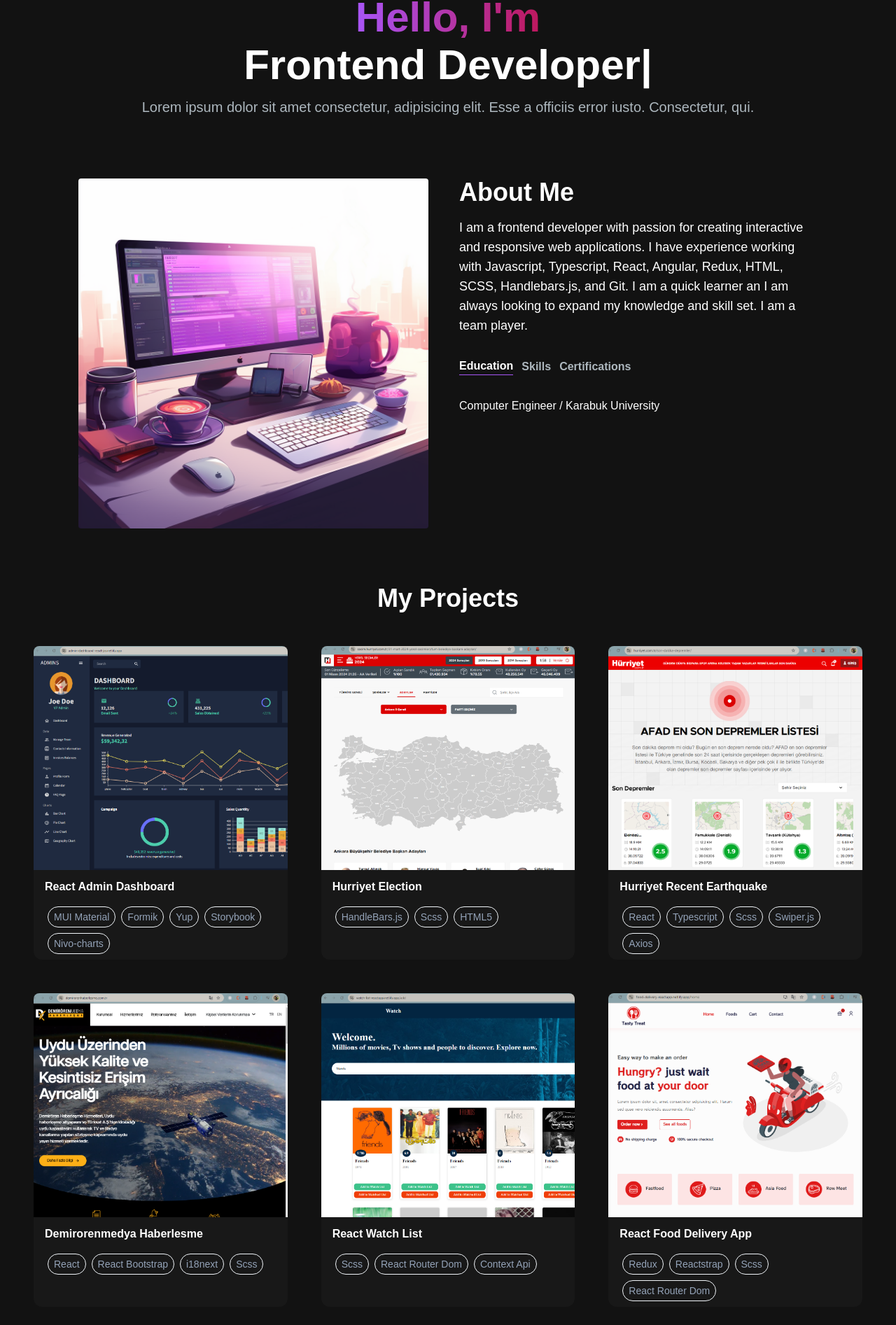
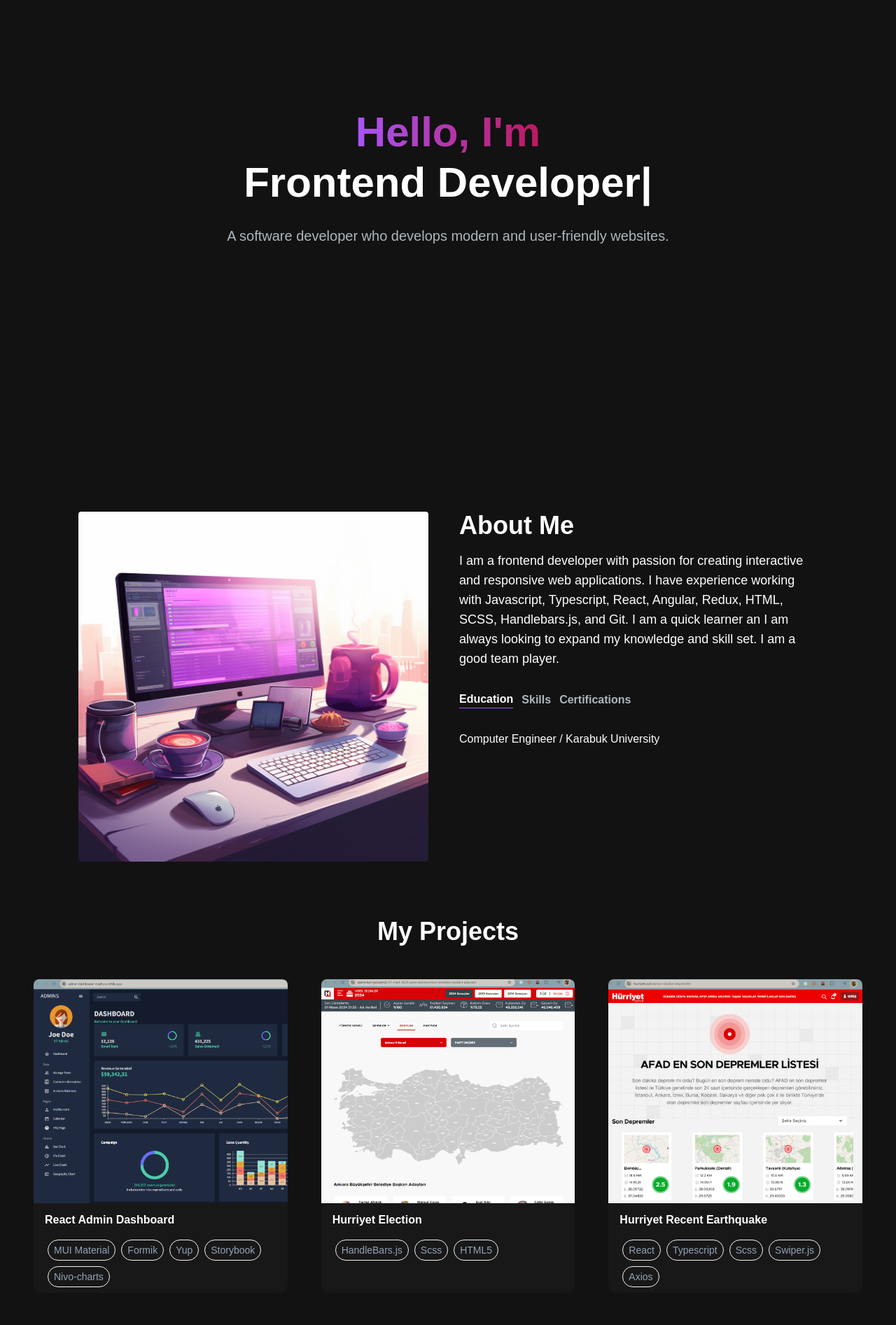
Before and after one commit to merveyyildiz/portfolio-website, a Next.js app: page / in a window 1280 px wide. Shown: the part 149-2042 px from the top of the page at 70% size. Built offline with nearby package versions, Linux system fonts and the light colour scheme.

Commit message:
animation added

```diff
--- a/app/components/AboutSection.jsx
+++ b/app/components/AboutSection.jsx
@@ -15,7 +15,7 @@ const AboutSection = () => {
   };
 
   return (
-    <section className="text-white">
+    <section className="text-white" id="about">
       <div className="md:grid md:grid-cols-2 gap-8 py-8 px-4 sm:py-16 xl:px-16">
         <Image
           src="/images/about-image.png"
@@ -31,7 +31,7 @@ const AboutSection = () => {
             responsive web applications. I have experience working with
             Javascript, Typescript, React, Angular, Redux, HTML, SCSS,
             Handlebars.js, and Git. I am a quick learner an I am always looking
-            to expand my knowledge and skill set. I am a team player.
+            to expand my knowledge and skill set. I am a good team player.
           </p>
 
           <div className="flex flex-row justify-start mt-8">
--- a/app/components/EmailSection.jsx
+++ b/app/components/EmailSection.jsx
@@ -29,7 +29,7 @@ const EmailSection = () => {
       });
   };
   return (
-    <section className="grid md:grid-cols-2 my-12 md:my-12 py-24 gap-4">
+    <section className="grid md:grid-cols-2 my-12 md:my-12 py-24 gap-4" id="contact">
       <div>
         <h5 className="text-xl font-bold text-white my-2">Let`s Connect</h5>
         <p className="text-[#ADB7BE] mb-4 max-w-md">
--- a/app/components/HeroSection.jsx
+++ b/app/components/HeroSection.jsx
@@ -2,13 +2,19 @@
 "use client";
 import React from "react";
 import { TypeAnimation } from "react-type-animation";
+import { motion } from "framer-motion";
 
 const HeroSection = () => {
   return (
     <section>
-      <div className="flex justify-center flex-col text-center">
-        <h1 className="text-white mb-4 text-4xl sm:text-5xl lg:text-6xl font-extrabold">
-          <span className="text-transparent bg-clip-text bg-gradient-to-r from-purple-500 to-pink-700 inline-block mb-2">
+      <div className="flex justify-center flex-col text-center h-dvh">
+        <motion.h1
+          initial={{ opacity: 0, scale: 0.5 }}
+          animate={{ opacity: 1, scale: 1 }}
+          transition={{ duration: 0.5 }}
+          className="text-white mb-8 text-4xl sm:text-5xl lg:text-6xl font-extrabold"
+        >
+          <span className="text-transparent bg-clip-text bg-gradient-to-r from-purple-500 to-pink-700 inline-block mb-3">
             Hello, I'm
           </span>
           <TypeAnimation
@@ -25,10 +31,9 @@ const HeroSection = () => {
             repeat={Infinity}
             className="block"
           />
-        </h1>
+        </motion.h1>
         <p className="text-[#ADB7BE] text-lg lg:text-xl mb-6">
-          Lorem ipsum dolor sit amet consectetur, adipisicing elit. Esse a
-          officiis error iusto. Consectetur, qui.
+          A software developer who develops modern and user-friendly websites.
         </p>
       </div>
     </section>
--- a/app/components/Navbar.jsx
+++ b/app/components/Navbar.jsx
@@ -16,7 +16,7 @@ const navLinks = [
   },
   {
     title: "Contact",
-    path: "contact",
+    path: "#contact",
   },
 ];
 
--- a/app/components/ProjectsSection.jsx
+++ b/app/components/ProjectsSection.jsx
@@ -1,13 +1,31 @@
-import React from "react";
+"use client"
+import React, { useRef } from "react";
 import ProjectCard from "./ProjectCard";
 import projectsData from "../data/projectsData.json";
+import { motion, useInView } from "framer-motion";
 
 const ProjectSection = () => {
+  const ref = useRef(null);
+  const isInView = useInView(ref, { once: true });
+  const cardVariants = {
+    initial: { y: 50, opacity: 0 },
+    animate: { y: 0, opacity: 1 },
+  };
+
   return (
-    <>
-      <h2 className="text-center text-4xl font-bold text-white mt-4 mb-8 md:mb-12">My Projects</h2>
-      <div className="grid md:grid-cols-3 gap-8 md:gap-12">
-        {projectsData.projects.map((project) => (
+    <section id="projects">
+      <h2 className="text-center text-4xl font-bold text-white mt-4 mb-8 md:mb-12">
+        My Projects
+      </h2>
+      <ul ref={ref} className="grid md:grid-cols-3 gap-8 md:gap-12">
+        {projectsData.projects.map((project, index) => (
+          <motion.li
+            variants={cardVariants}
+            initial="initial"
+            animate={isInView ? "animate" : "initial"}
+            key={index}
+            transition={{duration: 0.3, delay: index * 0.4}}
+          >
             <ProjectCard
               key={project.id}
               title={project.title}
@@ -16,9 +34,10 @@ const ProjectSection = () => {
               gitUrl={project.gitUrl}
               previewUrl={project.previewUrl}
             />
+          </motion.li>
         ))}
-      </div>
-    </>
+      </ul>
+    </section>
   );
 };
 
--- a/app/page.js
+++ b/app/page.js
@@ -10,7 +10,7 @@ export default function Home() {
   return (
     <main className="flex min-h-screen flex-col bg-[#121212]">
       <Navbar />
-      <div className="container mt-32 px-12 py-4 mx-auto">
+      <div className="container px-12 py-4 mx-auto">
         <HeroSection />
         <AboutSection />
         <ProjectSection />
--- a/package.json
+++ b/package.json
@@ -11,8 +11,10 @@
   "dependencies": {
     "@heroicons/react": "^2.1.5",
     "emailjs-com": "^3.2.0",
+    "framer-motion": "^11.11.11",
     "next": "14.2.11",
     "react": "^18",
+    "react-animated-numbers": "^0.18.0",
     "react-dom": "^18",
     "react-type-animation": "^3.2.0"
   },
```
Also changed, not shown: 1 other file (tests, documents, lock files or other folders). Lines whose indentation alone changed are shown as unchanged.
